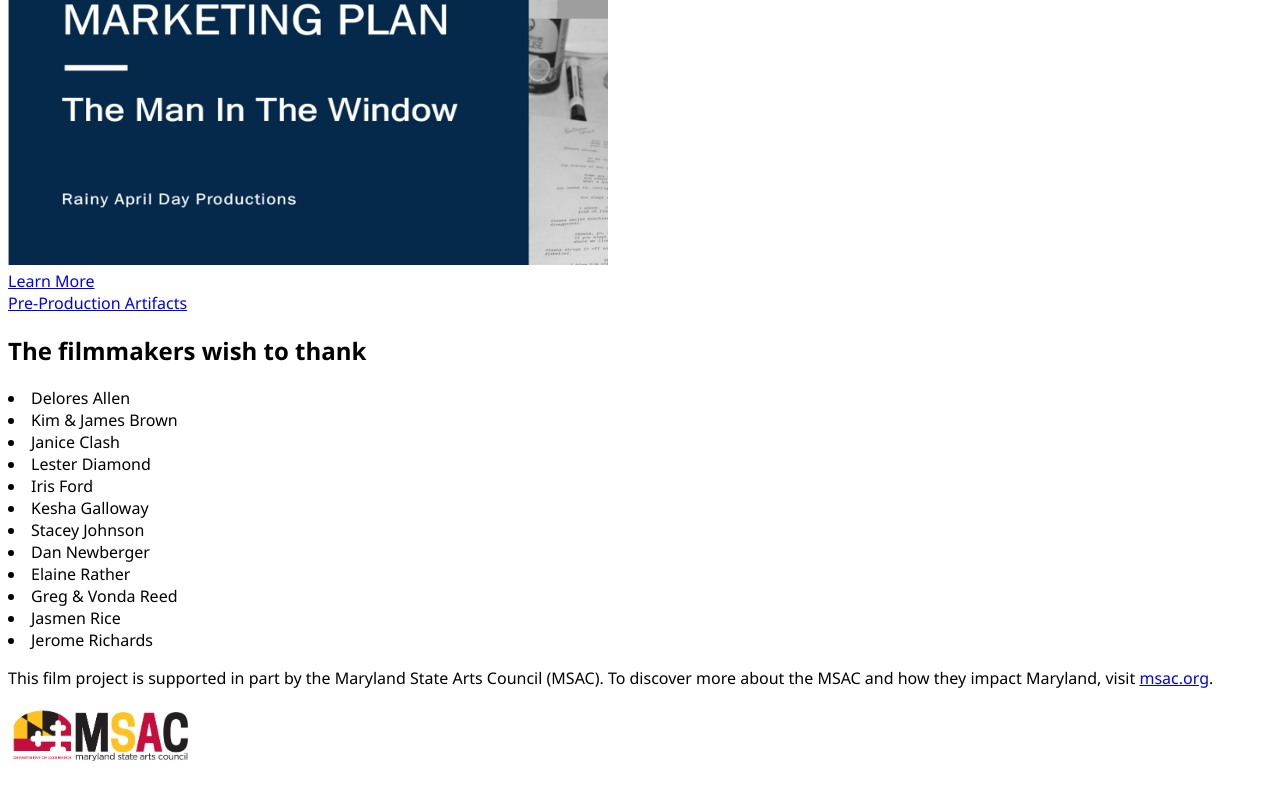
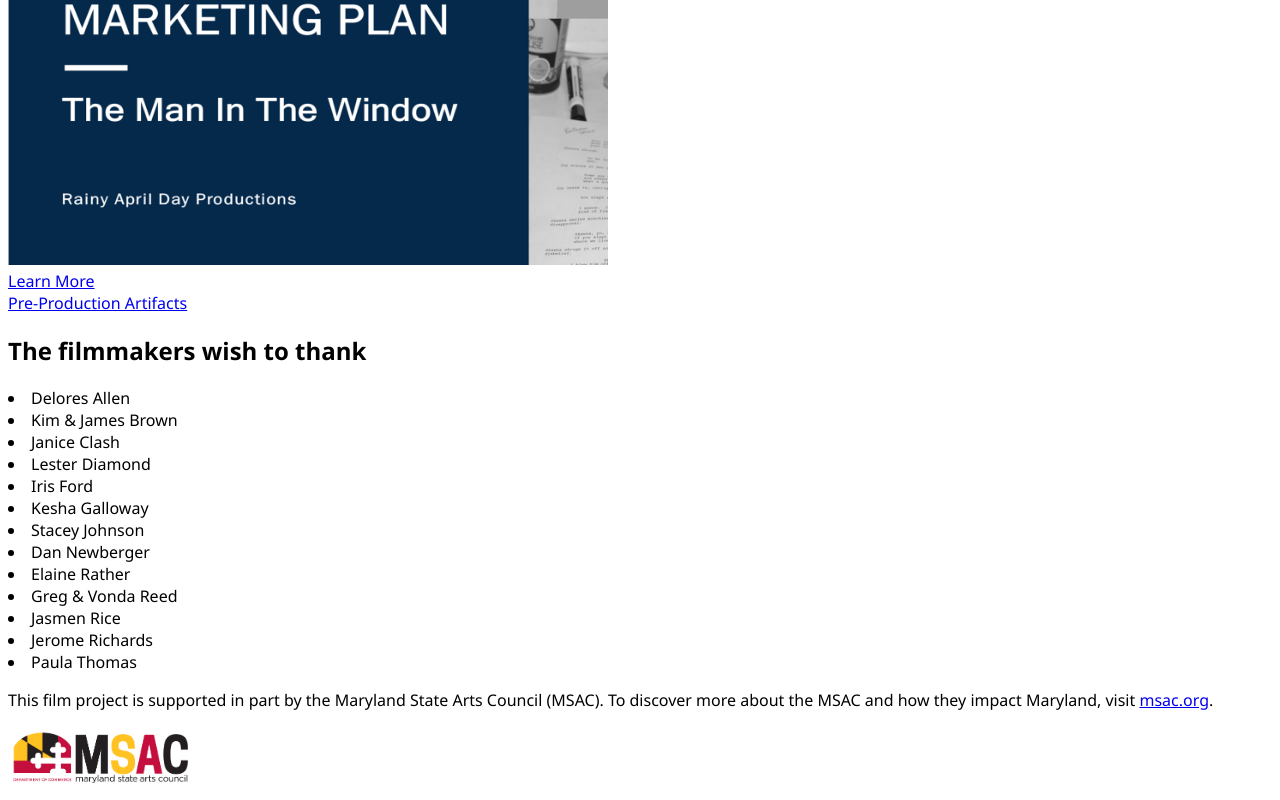
Before and after one commit to EJLearner/rainy-april-next-js, a Next.js app: page / in a window 1280 px wide. Shown: the part 1397-2197 px from the top of the page. Before the commit the page ends 2175 px from the top, so only its background shows below. Built offline with nearby package versions, Linux system fonts and the light colour scheme.

Commit message:
changes
move donors to own file
add donor
update dev port

```diff
--- a/package.json
+++ b/package.json
@@ -1,7 +1,7 @@
 {
   "private": true,
   "scripts": {
-    "dev": "next",
+    "dev": "next dev -p 3001",
     "build": "next build",
     "start": "next start",
     "lint": "next lint",
--- a/react-pages/ManInWindowPage.js
+++ b/react-pages/ManInWindowPage.js
@@ -11,33 +11,10 @@ import crewBiosPicture from '../images/crew-bios-thumb.jpg';
 import crewFilmTalkPicture from '../images/crew-film-talk.png';
 import msacLogo from '../images/msac-logo.png';
 import proposalAndMarketingPicture from '../images/tmitw-pre-production-artifacts-thumbnail.png';
+import donorsStore from '../stores/donorsStore';
 import routePaths from '../utils/routePaths';
 
 const tmitwBackgroundPublicSource = '/tmitw-background.jpg';
-
-const SORTED_DONORS_LIST = [
-  ['Allen', 'Delores'],
-  ['Brown', 'Kim & James'],
-  ['Diamond', 'Lester'],
-  ['Ford', 'Iris'],
-  ['Galloway', 'Kesha'],
-  ['Johnson', 'Stacey'],
-  ['Newberger', 'Dan'],
-  ['Richards', 'Jerome'],
-  ['Rice', 'Jasmen'],
-  ['Reed', 'Greg & Vonda'],
-  ['Clash', 'Janice'],
-  ['Rather', 'Elaine']
-]
-  .sort((a, b) => {
-    const [lastA, firstA] = a;
-    const [lastB, firstB] = b;
-
-    const lastNameSortValue = lastA.localeCompare(lastB);
-
-    return lastNameSortValue || firstA.localeCompare(firstB);
-  })
-  .map(([last, first]) => `${first} ${last}`);
 
 const StyledManInPageWindow = styled.div`
   color: var(--white);
@@ -244,7 +221,7 @@ const ManInWindowPage = () => {
           </div>
           <div className="thank-yous">
             <h2>The filmmakers wish to thank</h2>
-            {SORTED_DONORS_LIST.map((name) => (
+            {donorsStore.donors.map((name) => (
               <li key={name}>{name}</li>
             ))}
             <p className="msac-thanks">
--- /dev/null
+++ b/stores/donorsStore.js
@@ -0,0 +1,30 @@
+const donorsStore = {
+  get donors() {
+    return [
+      ['Allen', 'Delores'],
+      ['Brown', 'Kim & James'],
+      ['Clash', 'Janice'],
+      ['Diamond', 'Lester'],
+      ['Ford', 'Iris'],
+      ['Galloway', 'Kesha'],
+      ['Johnson', 'Stacey'],
+      ['Newberger', 'Dan'],
+      ['Rather', 'Elaine'],
+      ['Reed', 'Greg & Vonda'],
+      ['Rice', 'Jasmen'],
+      ['Richards', 'Jerome'],
+      ['Thomas', 'Paula']
+    ]
+      .sort((a, b) => {
+        const [lastA, firstA] = a;
+        const [lastB, firstB] = b;
+
+        const lastNameSortValue = lastA.localeCompare(lastB);
+
+        return lastNameSortValue || firstA.localeCompare(firstB);
+      })
+      .map(([last, first]) => `${first} ${last}`);
+  }
+};
+
+export default donorsStore;
```
